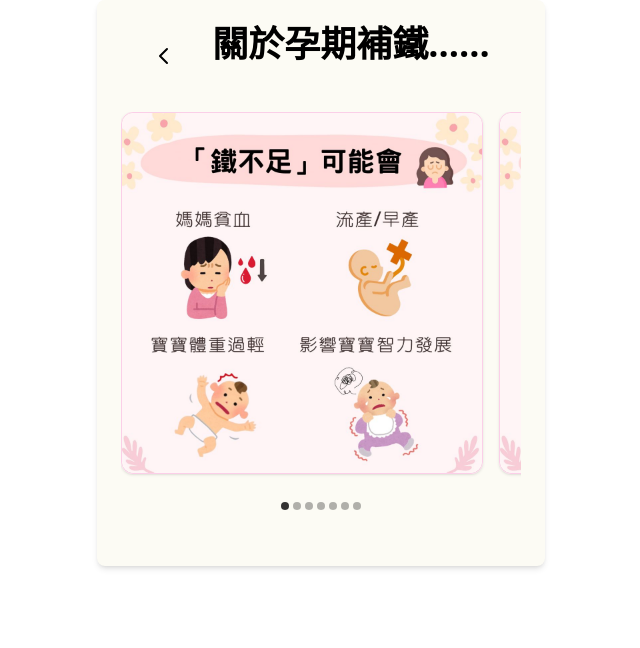
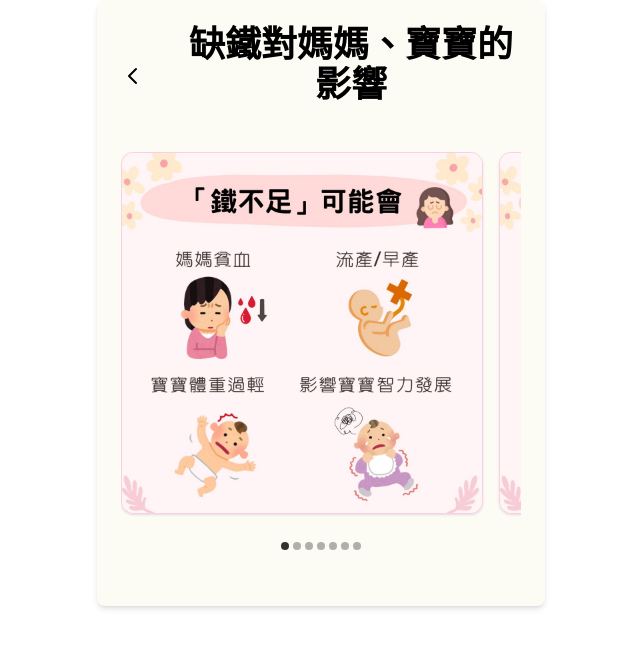
Before and after one commit to devline2025/anemia-in-pregancy, a plain HTML site: page html/iron_deficiency_effects.html in a window 1280 px wide. Shown: the whole page, without its empty margins (319-959 px from the left). Drawn offline with nearby package versions, Linux system fonts and the light colour scheme.

Commit message:
Update effects title

```diff
--- a/html/iron_deficiency_effects.html
+++ b/html/iron_deficiency_effects.html
@@ -24,7 +24,7 @@
         </svg>
       </button>
 
-      <h1 class="text-4xl font-bold text-center text-black-700 mb-6">關於孕期補鐵......</h1>
+      <h1 class="text-4xl font-bold text-center text-black-700 mb-6">缺鐵對媽媽、寶寶的影響</h1>
     </div>
 
     <div class="overflow-hidden mb-8">
```
